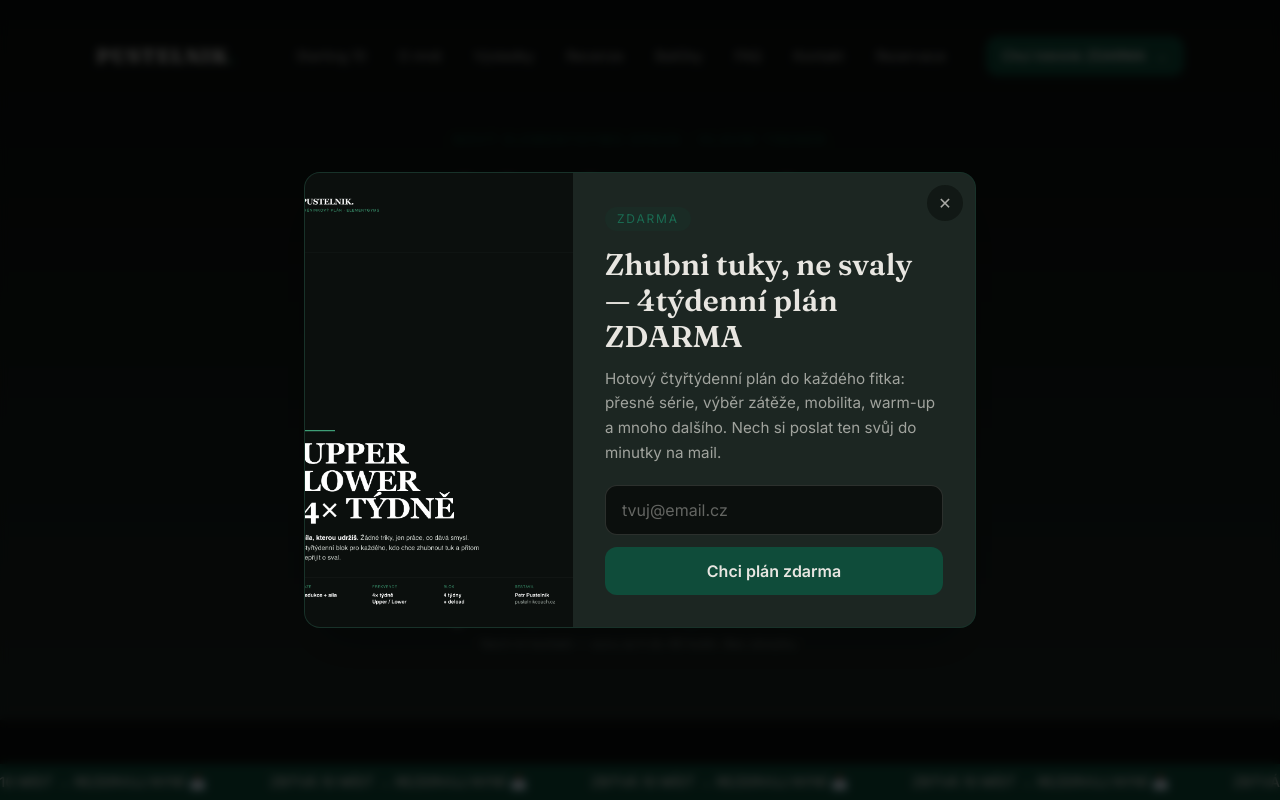
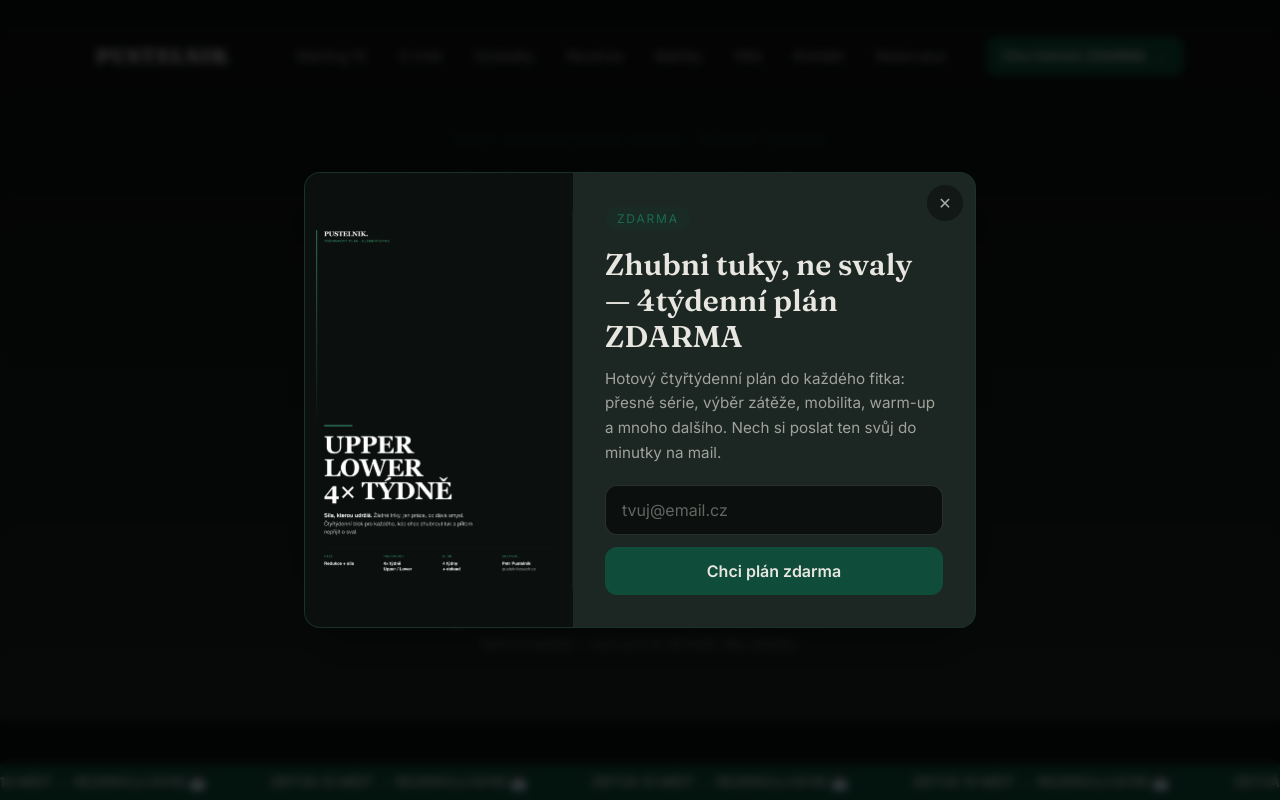
Before and after one commit to pustelnikcoach/pustelnikcoach, a Next.js app: page / in a window 1280 px wide. Shown: the top 800 px of the page. Built offline with nearby package versions, Linux system fonts and the light colour scheme.

Commit message:
Popup: celá titulka plánu (object-contain, bez ořezu)

```diff
--- a/components/PlanMagnetModal.tsx
+++ b/components/PlanMagnetModal.tsx
@@ -77,7 +77,7 @@ export function PlanMagnetModal() {
         <img
           src="/plan-cover.png"
           alt="Titulní strana tréninkového plánu Upper/Lower 4× týdně"
-          className="h-40 w-full object-cover object-top sm:h-auto sm:w-2/5"
+          className="h-48 w-full bg-ink object-contain sm:h-auto sm:w-2/5"
         />
 
         <div className="p-6 sm:p-8">
```
